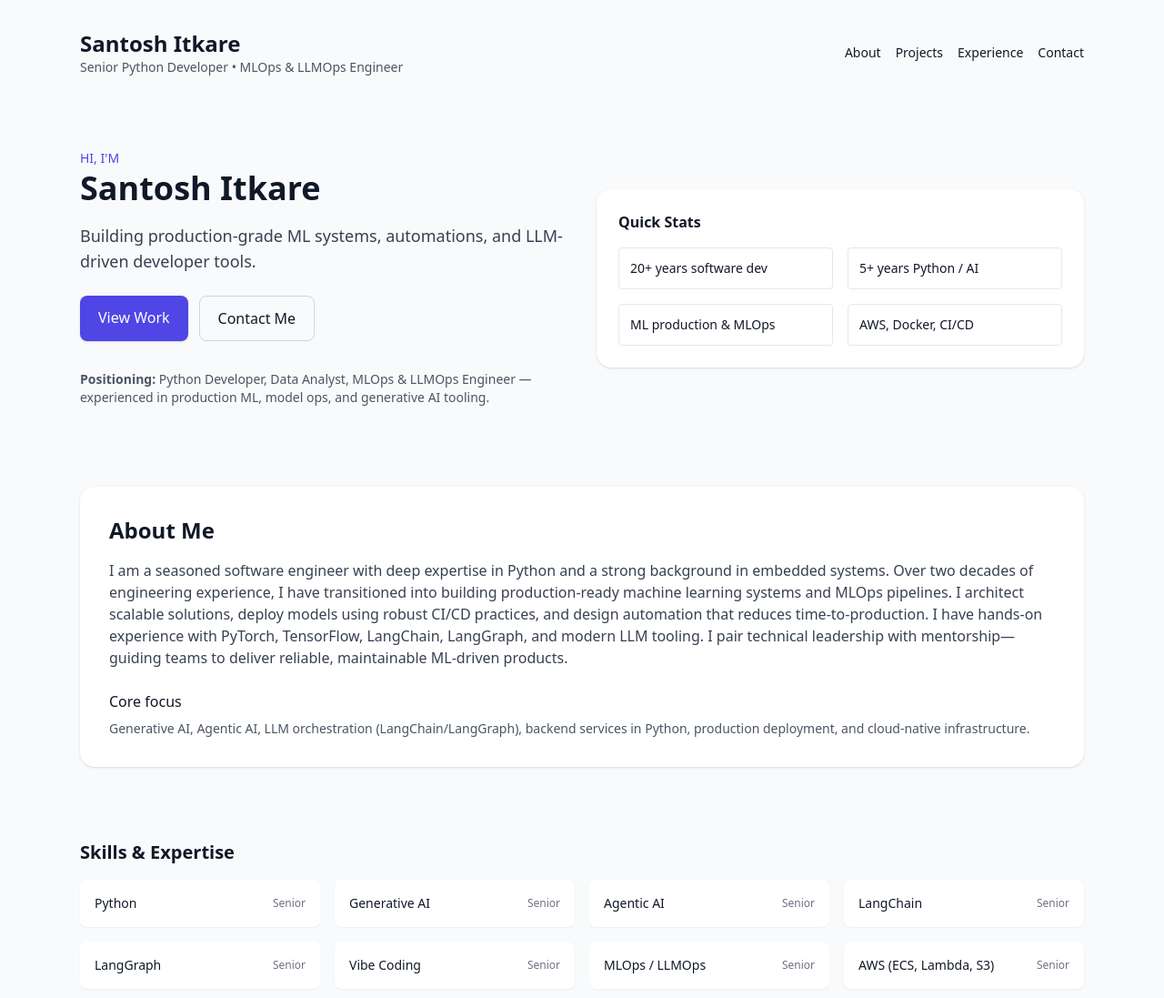
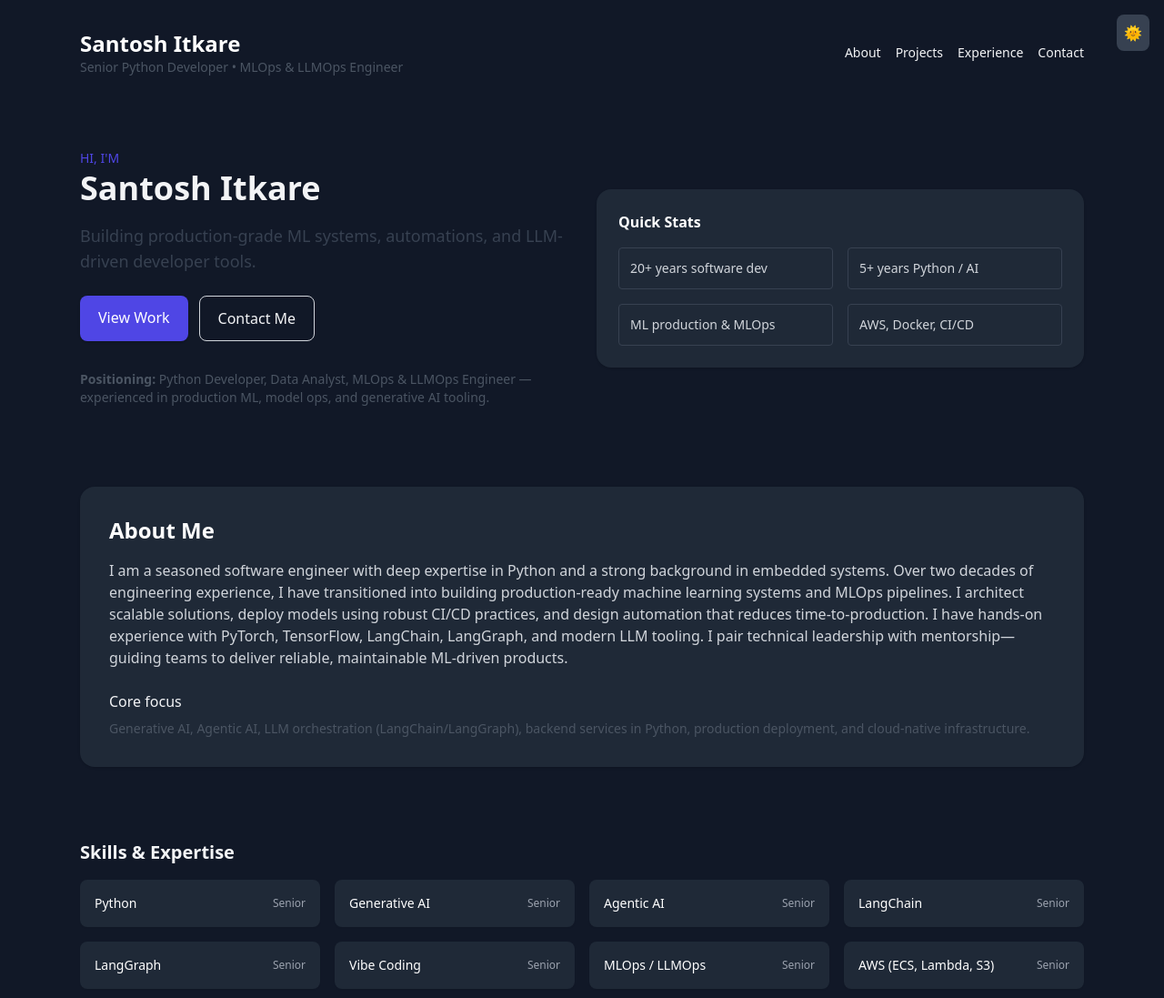
Before and after one commit to santoshkitkare/work-portfolio, a React app in the folder frontend/: page / in a window 1280 px wide. Shown: the top 1097 px of the page at 91% size. Built offline with nearby package versions, Linux system fonts and the light colour scheme; the HTML template or start-up script is replaced by a standard one.

Commit message:
Added these switch button

```diff
--- a/frontend/src/App.jsx
+++ b/frontend/src/App.jsx
@@ -1,4 +1,4 @@
-import React, { useState } from 'react';
+import React, { useState, useEffect } from 'react';
 import { API_URL } from './config';
 
 // Single-file React component portfolio
@@ -7,6 +7,16 @@ import { API_URL } from './config';
 // - Contact form posts to /api/contact (implement serverless handler to send email via SMTP or an API)
 
 export default function Portfolio() {
+  const [darkMode, setDarkMode] = useState(true);
+
+  useEffect(() => {
+    if (darkMode) {
+      document.documentElement.classList.add('dark');
+    } else {
+      document.documentElement.classList.remove('dark');
+    }
+  }, [darkMode]);
+
   const name = 'Santosh Itkare';
   const title = 'Senior Python Developer • MLOps & LLMOps Engineer';
   const tagline = 'Building production-grade ML systems, automations, and LLM-driven developer tools.';
@@ -114,10 +124,21 @@ export default function Portfolio() {
   };
 
   return (
-    <div className="min-h-screen bg-gray-50 text-gray-900 antialiased">
+    <div className="min-h-screen bg-gray-50 dark:bg-gray-900 text-gray-900 dark:text-gray-100 antialiased transition-colors">
+      {/* Theme Toggle */}
+      <div className="fixed top-4 right-4 z-50">
+        <button
+          onClick={() => setDarkMode(!darkMode)}
+          className="p-2 rounded-lg bg-gray-200 dark:bg-gray-700 hover:bg-gray-300 dark:hover:bg-gray-600 transition-colors"
+          aria-label="Toggle theme"
+        >
+          {darkMode ? '🌞' : '🌙'}
+        </button>
+      </div>
+
       <header className="max-w-6xl mx-auto px-6 py-8 flex items-center justify-between">
         <div>
-          <h1 className="text-2xl font-semibold">{name}</h1>
+          <h1 className="text-2xl font-semibold dark:text-white">{name}</h1>
           <p className="text-sm text-gray-600">{title}</p>
         </div>
         <nav className="space-x-4 text-sm">
@@ -145,22 +166,22 @@ export default function Portfolio() {
           </div>
         </div>
 
-        <div className="bg-white rounded-2xl shadow p-6">
-          <h3 className="font-semibold">Quick Stats</h3>
+        <div className="bg-white dark:bg-gray-800 rounded-2xl shadow p-6">
+          <h3 className="font-semibold dark:text-white">Quick Stats</h3>
           <ul className="mt-4 grid grid-cols-2 gap-4 text-sm">
-            <li className="border p-3 rounded">20+ years software dev</li>
-            <li className="border p-3 rounded">5+ years Python / AI</li>
-            <li className="border p-3 rounded">ML production & MLOps</li>
-            <li className="border p-3 rounded">AWS, Docker, CI/CD</li>
+            <li className="border dark:border-gray-700 p-3 rounded dark:text-gray-300">20+ years software dev</li>
+            <li className="border dark:border-gray-700 p-3 rounded dark:text-gray-300">5+ years Python / AI</li>
+            <li className="border dark:border-gray-700 p-3 rounded dark:text-gray-300">ML production & MLOps</li>
+            <li className="border dark:border-gray-700 p-3 rounded dark:text-gray-300">AWS, Docker, CI/CD</li>
           </ul>
         </div>
       </section>
 
       {/* ABOUT */}
       <section id="about" className="max-w-6xl mx-auto px-6 py-10">
-        <div className="bg-white rounded-2xl shadow p-8">
-          <h3 className="text-2xl font-semibold">About Me</h3>
-          <p className="mt-4 text-gray-700">I am a seasoned software engineer with deep expertise in Python and a strong background in embedded systems. Over two decades of engineering experience, I have transitioned into building production-ready machine learning systems and MLOps pipelines. I architect scalable solutions, deploy models using robust CI/CD practices, and design automation that reduces time-to-production. I have hands-on experience with PyTorch, TensorFlow, LangChain, LangGraph, and modern LLM tooling. I pair technical leadership with mentorship—guiding teams to deliver reliable, maintainable ML-driven products.</p>
+        <div className="bg-white dark:bg-gray-800 rounded-2xl shadow p-8">
+          <h3 className="text-2xl font-semibold dark:text-white">About Me</h3>
+          <p className="mt-4 text-gray-700 dark:text-gray-300">I am a seasoned software engineer with deep expertise in Python and a strong background in embedded systems. Over two decades of engineering experience, I have transitioned into building production-ready machine learning systems and MLOps pipelines. I architect scalable solutions, deploy models using robust CI/CD practices, and design automation that reduces time-to-production. I have hands-on experience with PyTorch, TensorFlow, LangChain, LangGraph, and modern LLM tooling. I pair technical leadership with mentorship—guiding teams to deliver reliable, maintainable ML-driven products.</p>
 
           <div className="mt-6">
             <h4 className="font-medium">Core focus</h4>
@@ -174,9 +195,9 @@ export default function Portfolio() {
         <h3 className="text-xl font-semibold mb-4">Skills & Expertise</h3>
         <div className="grid grid-cols-2 md:grid-cols-4 gap-4">
           {skills.map((s) => (
-            <div key={s} className="bg-white p-4 rounded-lg shadow-sm flex items-center justify-between">
-              <span className="text-sm font-medium">{s}</span>
-              <span className="text-xs text-gray-500">Senior</span>
+            <div key={s} className="bg-white dark:bg-gray-800 p-4 rounded-lg shadow-sm flex items-center justify-between">
+              <span className="text-sm font-medium dark:text-white">{s}</span>
+              <span className="text-xs text-gray-500 dark:text-gray-400">Senior</span>
             </div>
           ))}
         </div>
--- a/frontend/tailwind.config.js
+++ b/frontend/tailwind.config.js
@@ -3,6 +3,7 @@ export default {
     "./index.html",
     "./src/**/*.{js,ts,jsx,tsx}",
   ],
+  darkMode: 'class',
   theme: {
     extend: {},
   },
```
